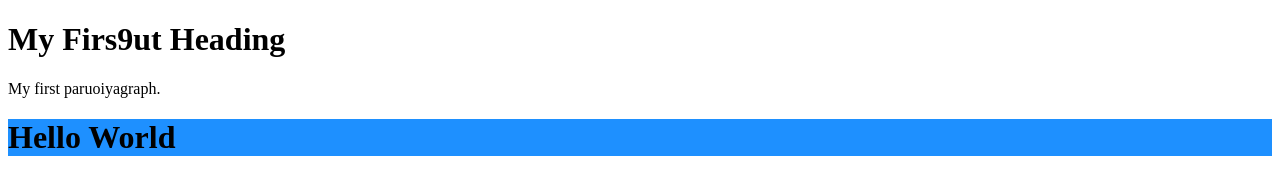
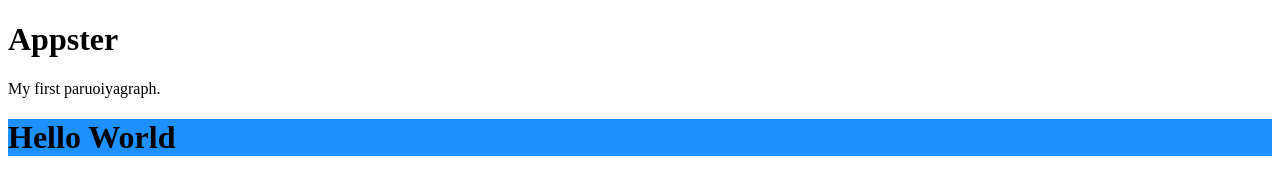
Before and after one commit to Jul1an-GA/Jul1an-GA.github.io, a plain HTML site: page index.html in a window 1280 px wide. Drawn offline with Linux system fonts and the light colour scheme.

Commit message:
Update index.html

```diff
--- a/index.html
+++ b/index.html
@@ -5,7 +5,7 @@
 </head>
 <body>
 
-<h1>My Firs9ut Heading</h1>
+<h1>Appster</h1>
 <p>My first paruoiyagraph.</p>
 
 </body>
```
